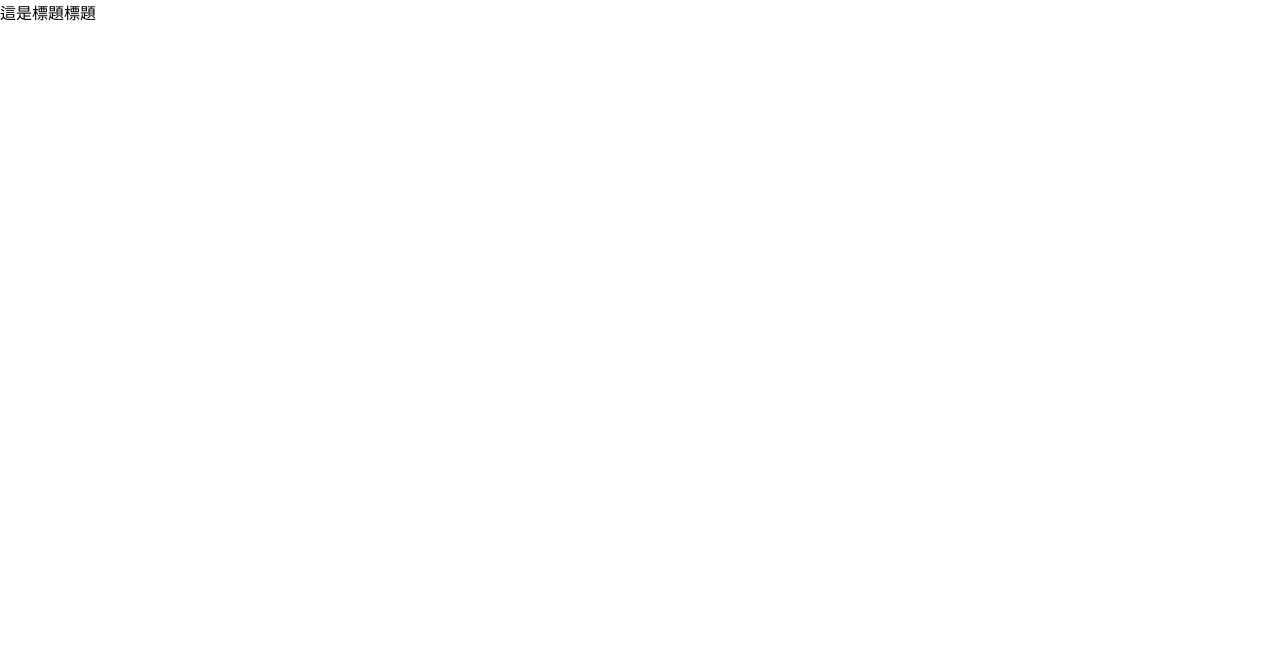
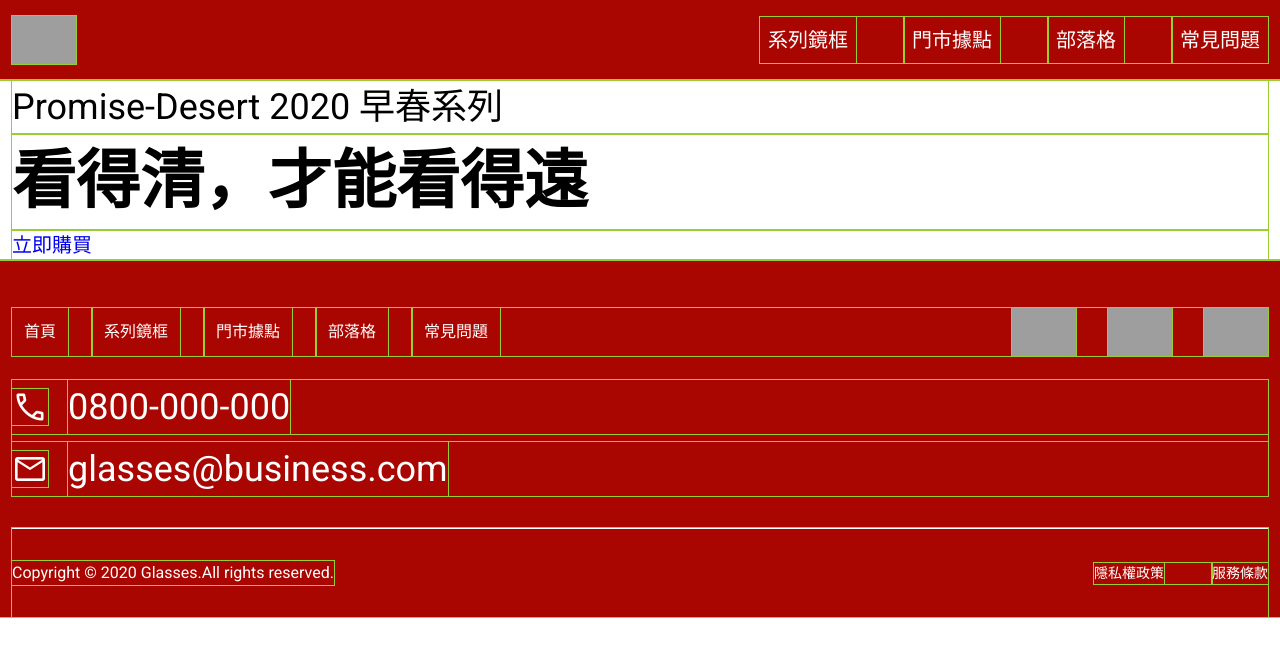
Before and after one commit to runweiting/2023-WLT-week3, a plain HTML site: page index.html in a window 1280 px wide. Drawn offline with nearby package versions, Linux system fonts and the light colour scheme; grey boxes are pictures that could not be loaded.

Commit message:
feat: header-footer

```diff
--- a/index.html
+++ b/index.html
@@ -14,7 +14,90 @@
     <link rel="stylesheet" href="css/all.css">
 </head>
 <body>
-    <p>這是標題標題</p>
+    <div class="bg-primary">
+        <div class="header container d-flex justify-content-between align-items-center py-4">
+            <a href="index.html" class="logo">
+                <img src="https://github.com/hexschool/2022-web-layout-training/blob/main/week3-4/logo-white.png?raw=true" alt="brand-logo">
+            </a>
+            <ul class="menu d-flex">
+                <li>
+                    <h6><a class="p-2 white mr-12" href="#">系列鏡框</a></h6>
+                </li>
+                <li>
+                    <h6><a class="p-2 white mr-12" href="#">門市據點</a></h6>
+                </li>
+                <li>
+                    <h6><a class="p-2 white mr-12" href="#">部落格</a></h6>
+                </li>
+                <li>
+                    <h6><a class="p-2 white" href="#">常見問題</a></h6>
+                </li>
+            </ul>
+        </div>
+    </div>
+    <div class="banner container">
+        <div class="banner-text">
+            <h3>Promise-Desert 2020 早春系列</h3>
+            <h1>看得清，才能看得遠</h1>
+            <h6><a href="#" class="btn">立即購買</a></h6>
+        </div>
+    </div>
+
+
+    <div class="bg-primary">
+        <div class="footer container">
+            <div class="col-12 d-flex justify-content-between mb-6">
+                <ul class="menu d-flex align-items-center">
+                    <li><a class="p-3 white mr-6" href="index.html">首頁</a></li>
+                    <li><a class="p-3 white mr-6" href="#">系列鏡框</a></li>
+                    <li><a class="p-3 white mr-6" href="#">門市據點</a></li>
+                    <li><a class="p-3 white mr-6" href="#">部落格</a></li>
+                    <li><a class="p-3 white" href="#">常見問題</a></li>
+                </ul>
+                <ul class="icon d-flex">
+                    <li>
+                        <a class="mr-8" href="#"><img src="https://github.com/hexschool/2022-web-layout-training/blob/main/week3-4/ic-social-fb.png?raw=true" alt="facebook-logo"></a>
+                    </li>
+                    <li>
+                        <a class="mr-8" href="#"><img src="https://github.com/hexschool/2022-web-layout-training/blob/main/week3-4/ic_social_ig.png?raw=true" alt="instagram-logo"></a>
+                    </li>
+                    <li>
+                        <a href="#"><img src="https://github.com/hexschool/2022-web-layout-training/blob/main/week3-4/ic_social_line.png?raw=true" alt="line-logo"></a>
+                    </li>
+                </ul>
+            </div>
+            <div class="col-12">
+                <ul class="mb-8">
+                    <li class="d-flex align-items-center mb-2">
+                        <span class="material-symbols-outlined mr-5">
+                            call
+                        </span>
+                        <h3>
+                        <a class="white" href="tel:0800-000-000" title="contact us">0800-000-000</a>
+                        </h3>
+                    </li>
+                    <li class="d-flex align-items-center">
+                        <span class="material-symbols-outlined mr-5">
+                            mail
+                        </span>
+                        <h3>
+                        <a class="white" href="mailto:glasses@business.com" accesskey="#" title="email us">glasses@business.com</a>
+                        </h3>
+                    </li>
+                </ul>
+            </div>
+            <div class="col-12 d-flex justify-content-between align-items-center py-8 border-top">
+                <span class="white">Copyright © 2020 Glasses.All rights reserved.</span>
+                <ul class="d-flex align-items-center">
+                    <li><a class="white mr-12" style="font-size: 0.875rem;" href="#">隱私權政策</a></li>
+                    <li><a class="white" style="font-size: 0.875rem;" href="#">服務條款</a></li>
+                </ul>
+            </div>
+        </div>
+    </div>
+
+
+
 
 </body>
 </html>
--- a/scss/base/_helper.scss
+++ b/scss/base/_helper.scss
@@ -33,15 +33,58 @@
 /* === 02 margin(4的倍數) ====== */
 
 /* --- 02-1. margin-right --- */
+.mr-5 {
+    margin-right: 1.25rem;
+}
+.mr-6 {
+    margin-right: 1.5rem;
+}
+.mr-8 {
+    margin-right: 2rem;
+}
+.mr-12 {
+    margin-right: 3rem;
+}
+.mr-16 {
+    margin-right: 4rem;
+}
 
 /* --- 02-2. margin-bottom --- */
+.mb-2 {
+    margin-bottom: 8px;
+}
+.mb-6 {
+    margin-bottom: 24px;
+}
+.mb-8 {
+    margin-bottom: 32px;
+}
 
 /* === 03 padding(4的倍數) ====== */
+.p-2 {
+    padding: 0.5rem;
+}
+.p-3 {
+    padding: 0.75rem;
+}
 .px-3 {
     padding-left: 0.75rem;
     padding-right: 0.75rem;
 }
+.py-4 {
+    padding-top: 1rem;
+    padding-bottom: 1rem;
+}
+.py-8 {
+    padding-top: 2rem;
+    padding-bottom: 2rem;
+}
 
-/* === 04 text-align ====== */
+/* === 04 border ====== */
+.border-top {
+    border-top: 1px solid #ffffff;
+}
 
-/* === 05 刪除線 ====== */
+/* === 05 text-align ====== */
+
+/* === 06 刪除線 ====== */
--- a/scss/base/_reset.scss
+++ b/scss/base/_reset.scss
@@ -92,9 +92,8 @@ button {
 	&:hover {
 		opacity: 0.5;
 	}
-}
+}└
 input {
-	font-family: 'Roboto', sans-serif;
-    font-family: 'Noto Sans TC', sans-serif;
+	font-family: 'Roboto','Noto Sans TC', sans-serif;
 	font-size: 16px;
 }
--- a/scss/base/_variable.scss
+++ b/scss/base/_variable.scss
@@ -20,6 +20,9 @@ $white: #ffffff;
 }
 .color-secondary {
     color: $color-secondary;
+}
+.white {
+    color: #ffffff;
 }
 
 /* === 02 display 字體 ====== */
@@ -48,24 +51,25 @@ $white: #ffffff;
 **,**::before,*::after {
 box-sizing: border-box;
 }
-/* *{
+*{
 outline: 1px solid yellowgreen;
-}*/
+}
 
 /* === 04 全站樣式 ====== */
 body {
-    font-family: 'Roboto', sans-serif;
-    font-family: 'Noto Sans TC', sans-serif;
+    font-family: 'Roboto', 'Noto Sans TC', sans-serif;
     line-height: 1.5;
 }
-.wrap {
+.container {
     max-width: 1320px;
     margin: 0 auto;
     padding-left: 12px;
     padding-right: 12px;
 }
-.material-icons {
+.material-symbols-outlined {
     vertical-align: middle;
+    font-size: 2.25rem;
+    color: #ffffff;
 }
 .row {
     display: flex;
--- a/scss/layout/_header-footer.scss
+++ b/scss/layout/_header-footer.scss
@@ -0,0 +1,12 @@
+/* --- header 表頭 --- */
+.header img {
+    height: 48px;
+}
+
+/* --- footer 表尾 --- */
+.footer {
+    padding-top: 48px;
+    .icon img {
+        height: 48px;
+    }
+}
--- a/scss/layout/_index.scss
+++ b/scss/layout/_index.scss
@@ -0,0 +1 @@
+/* --- header 表頭 --- */
```
Also changed, not shown: css/all.css.
